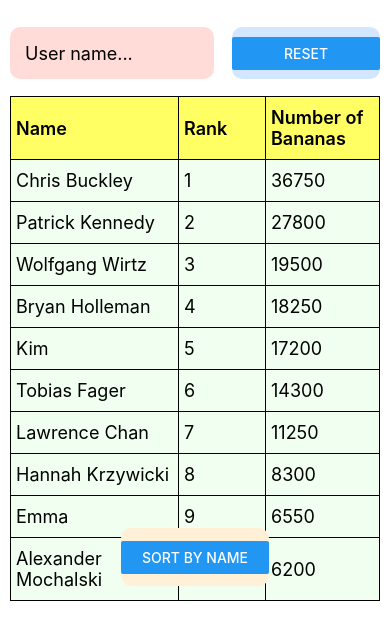
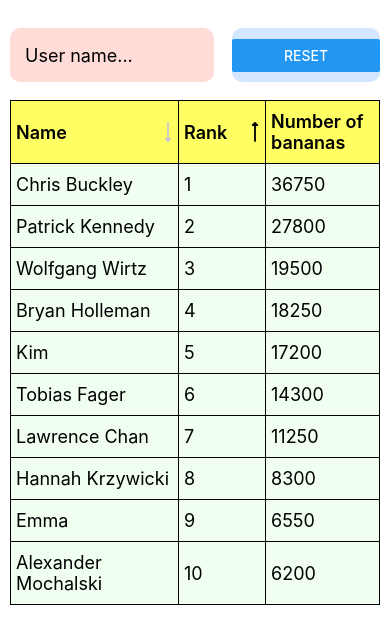
Before and after one commit to omarsalama98/CaseStudyLeaderboard, a React Native app: screen / in a window 390 px wide. Shown: the top 644 px of the page. Built offline with nearby package versions, Linux system fonts and the light colour scheme.

Commit message:
Updated UI and sorting capabilities

```diff
--- a/App.tsx
+++ b/App.tsx
@@ -1,5 +1,5 @@
 import React from 'react';
-import {SafeAreaView} from 'react-native';
+import {SafeAreaView, StyleSheet} from 'react-native';
 import LeaderboardScreen from './src/features/Leaderboard/LeaderboardScreen';
 import {Provider} from 'react-redux';
 import store from './src/store';
@@ -7,7 +7,7 @@ import store from './src/store';
 function App(): React.JSX.Element {
   return (
     <Provider store={store}>
-      <SafeAreaView>
+      <SafeAreaView style={styles.main_container}>
         <LeaderboardScreen />
       </SafeAreaView>
     </Provider>
@@ -15,3 +15,9 @@ function App(): React.JSX.Element {
 }
 
 export default App;
+
+const styles = StyleSheet.create({
+  main_container: {
+    flex: 1,
+  },
+});
--- a/src/components/DataTable/TableHeader.tsx
+++ b/src/components/DataTable/TableHeader.tsx
@@ -1,27 +1,64 @@
 import React from 'react';
-import {StyleSheet, Text, View} from 'react-native';
+import {StyleSheet, Text, TouchableOpacity, View} from 'react-native';
+import {useDispatch, useSelector} from 'react-redux';
+import {users_state_type} from '../../store/users_reducer';
+import {sort_by_type} from '../../data/users_data_helper';
+import {sortUsersByBananas, sortUsersByName} from '../../store/actions';
+import Arrow from '../Arrow';
 
-const TableHeader = (props: {
-  column_titles: string[];
-  cell_weights: number[];
-}) => {
-  return props.column_titles.length > 0 ? (
+const TableHeader = (props: {cell_weights: number[]}) => {
+  const sort_by: sort_by_type = useSelector((state: users_state_type) => {
+    return state.sort_by;
+  });
+  const dispatch = useDispatch();
+
+  const sortByName = () => {
+    if (sort_by.field !== 'name') {
+      dispatch(sortUsersByName('asc'));
+    } else {
+      if (sort_by.type === 'asc') {
+        dispatch(sortUsersByName('desc'));
+      } else {
+        dispatch(sortUsersByName('asc'));
+      }
+    }
+  };
+
+  const sortByRank = () => {
+    if (sort_by.field !== 'bananas') {
+      dispatch(sortUsersByBananas('desc'));
+    } else {
+      if (sort_by.type === 'asc') {
+        dispatch(sortUsersByBananas('desc'));
+      } else {
+        dispatch(sortUsersByBananas('asc'));
+      }
+    }
+  };
+
+  return (
     <View style={styles.container}>
-      {props.column_titles.map((title, index) => {
-        return (
-          <View
-            style={[
-              styles.cell,
-              {flex: props.cell_weights[index]},
-              index < 2 ? styles.border_end : {},
-            ]}
-            key={index}>
-            <Text style={styles.title}>{title}</Text>
-          </View>
-        );
-      })}
+      <TouchableOpacity
+        style={[styles.cell, {flex: props.cell_weights[0]}, styles.border_end]}
+        onPress={() => {
+          sortByName();
+        }}>
+        <Text style={styles.title}>{'Name'}</Text>
+        <Arrow sort_by={sort_by} column_field="name" />
+      </TouchableOpacity>
+      <TouchableOpacity
+        style={[styles.cell, {flex: props.cell_weights[1]}, styles.border_end]}
+        onPress={() => {
+          sortByRank();
+        }}>
+        <Text style={styles.title}>{'Rank'}</Text>
+        <Arrow sort_by={sort_by} column_field="bananas" />
+      </TouchableOpacity>
+      <View style={[styles.cell, {flex: props.cell_weights[2]}]}>
+        <Text style={styles.title}>{'Number of bananas'}</Text>
+      </View>
     </View>
-  ) : null;
+  );
 };
 
 export default TableHeader;
@@ -32,7 +69,9 @@ const styles = StyleSheet.create({
     backgroundColor: 'rgb(255, 255, 100)',
   },
   cell: {
-    justifyContent: 'center',
+    flexDirection: 'row',
+    alignItems: 'center',
+    justifyContent: 'space-between',
     paddingVertical: 10,
     paddingStart: 5,
   },
--- a/src/components/UsersTable.tsx
+++ b/src/components/UsersTable.tsx
@@ -21,10 +21,7 @@ const UsersTable = (props: {
 
   return props.table_entries.length > 0 ? (
     <View style={styles.container}>
-      <TableHeader
-        column_titles={['Name', 'Rank', 'Number of Bananas']}
-        cell_weights={CELL_WEIGHTS}
-      />
+      <TableHeader cell_weights={CELL_WEIGHTS} />
 
       {props.table_entries.map((user_entry, index) => {
         return (
--- a/src/data/users_data_helper.ts
+++ b/src/data/users_data_helper.ts
@@ -1,9 +1,17 @@
 import {RankedUser, User} from '../features/Leaderboard/types';
 
-export type sort_by = 'name' | 'bananas';
+export type sort_by_type = {
+  field: 'name' | 'bananas';
+  type: 'asc' | 'desc';
+};
+
+function cleanUsersData(users: User[]): User[] {
+  return users.filter(user => user.name !== '');
+}
 
 export function rankUsers(users: User[]): RankedUser[] {
-  const sorted_users = [...users].sort((user_1, user_2) => {
+  const clean_users = cleanUsersData(users);
+  const sorted_users = [...clean_users].sort((user_1, user_2) => {
     const difference = user_2.bananas - user_1.bananas;
     if (difference === 0) {
       return user_1.name > user_2.name ? 1 : -1;
@@ -19,15 +27,28 @@ export function rankUsers(users: User[]): RankedUser[] {
 
 export function sortUsers(
   users: RankedUser[],
-  sort_by_field: sort_by,
+  sort_by: sort_by_type,
 ): RankedUser[] {
-  switch (sort_by_field) {
+  switch (sort_by.field) {
     case 'name':
-      return [...users].sort((user_1, user_2) =>
-        user_1.name > user_2.name ? 1 : -1,
-      );
+      switch (sort_by.type) {
+        case 'asc':
+          return [...users].sort((user_1, user_2) =>
+            user_1.name > user_2.name ? 1 : -1,
+          );
+        case 'desc':
+          return [...users].sort((user_1, user_2) =>
+            user_2.name > user_1.name ? 1 : -1,
+          );
+      }
+      break;
     case 'bananas':
-      return [...users].sort((user_1, user_2) => user_1.rank - user_2.rank);
+      switch (sort_by.type) {
+        case 'asc':
+          return [...users].sort((user_1, user_2) => user_2.rank - user_1.rank);
+        case 'desc':
+          return [...users].sort((user_1, user_2) => user_1.rank - user_2.rank);
+      }
   }
 }
 
@@ -42,6 +63,14 @@ export function searchForUser(users: RankedUser[], search_query: string) {
   const search_query_lower = search_query.toLowerCase();
 
   let matching_index = -1;
+
+  // Check if user name exactly matches the search query
+  const exactly_matching_user_index = users.findIndex(user => {
+    return user.name.toLowerCase() === search_query_lower;
+  });
+  if (exactly_matching_user_index !== -1) {
+    return exactly_matching_user_index;
+  }
 
   // Find the first match where the search query matches
   //    the first part of a user's first or last name or both
--- a/src/features/Leaderboard/LeaderboardScreen.tsx
+++ b/src/features/Leaderboard/LeaderboardScreen.tsx
@@ -1,22 +1,33 @@
 import React, {useCallback, useEffect, useState} from 'react';
-import {Alert, Button, StyleSheet, TextInput, View} from 'react-native';
+import {
+  Alert,
+  Button,
+  Dimensions,
+  ScrollView,
+  StyleSheet,
+  TextInput,
+  View,
+} from 'react-native';
 import UsersTable from '../../components/UsersTable';
 import {RankedUser} from './types';
 import SearchIcon from '../../assets/SearchIcon';
 import {useDispatch, useSelector} from 'react-redux';
 import {sortUsersByName, sortUsersByBananas} from '../../store/actions';
 import {users_state_type} from '../../store/users_reducer';
-import {searchForUser, sort_by} from '../../data/users_data_helper';
+import {searchForUser, sort_by_type} from '../../data/users_data_helper';
 
 export default function LeaderboardScreen() {
   const [entries, setEntries] = useState<RankedUser[] | undefined>(undefined);
   const [search_query, setSearchQuery] = useState('');
   const [selected_user_index, setSelectedUserIndex] = useState<number>(-1);
-  const [sorting_field, setSortingField] = useState<sort_by>('bananas');
   const dispatch = useDispatch();
 
   const sorted_users = useSelector((state: users_state_type) => {
     return state.sorted_users;
+  });
+
+  const sort_by: sort_by_type = useSelector((state: users_state_type) => {
+    return state.sort_by;
   });
 
   const submitSearch = useCallback(
@@ -46,34 +57,35 @@ export default function LeaderboardScreen() {
   );
 
   const resetSearch = useCallback(() => {
+    setSelectedUserIndex(-1);
     if (sorted_users !== undefined) {
       setEntries(sorted_users.slice(0, 10));
     } else {
-      dispatch(sortUsersByBananas());
+      switch (sort_by.field) {
+        case 'bananas':
+          dispatch(sortUsersByBananas(sort_by.type));
+          break;
+        case 'name':
+          dispatch(sortUsersByName(sort_by.type));
+          break;
+      }
     }
-  }, [sorted_users, dispatch]);
+  }, [sorted_users, sort_by, dispatch]);
 
   useEffect(() => {
     if (sorted_users !== undefined) {
       setEntries(sorted_users.slice(0, 10));
     } else {
-      dispatch(sortUsersByBananas());
+      dispatch(sortUsersByBananas('desc'));
     }
   }, [sorted_users, dispatch]);
 
   useEffect(() => {
-    switch (sorting_field) {
-      case 'name':
-        dispatch(sortUsersByName());
-        break;
-      case 'bananas':
-        dispatch(sortUsersByBananas());
-        break;
-    }
-  }, [sorting_field, dispatch]);
+    setSelectedUserIndex(-1);
+  }, [sort_by]);
 
   return (
-    <View style={styles.screen_main_container}>
+    <ScrollView contentContainerStyle={styles.screen_main_container}>
       <View style={styles.search_main_container}>
         <View style={styles.search_input_container}>
           <SearchIcon width={28} height={28} />
@@ -103,32 +115,20 @@ export default function LeaderboardScreen() {
           />
         ) : null}
       </View>
-      <View style={styles.sort_button_container}>
-        <Button
-          title={
-            sorting_field === 'bananas' ? 'Sort by Name' : 'Sort by Bananas'
-          }
-          onPress={
-            sorting_field === 'bananas'
-              ? () => setSortingField('name')
-              : () => setSortingField('bananas')
-          }
-        />
-      </View>
-    </View>
+    </ScrollView>
   );
 }
 
 const styles = StyleSheet.create({
   screen_main_container: {
     padding: 10,
-    justifyContent: 'space-between',
+    flex: 1,
   },
   search_main_container: {
     flexDirection: 'row',
     justifyContent: 'space-between',
     alignItems: 'center',
-    height: '15%',
+    height: Dimensions.get('screen').height * 0.15,
   },
   search_input_container: {
     width: '55%',
@@ -152,16 +152,5 @@ const styles = StyleSheet.create({
     borderRadius: 10,
     justifyContent: 'center',
   },
-  leaderboard_table_container: {
-    height: '75%',
-  },
-  sort_button_container: {
-    width: '40%',
-    height: '10%',
-    borderColor: 'black',
-    backgroundColor: 'rgb(255, 240, 215)',
-    borderRadius: 10,
-    justifyContent: 'center',
-    alignSelf: 'center',
-  },
+  leaderboard_table_container: {},
 });
--- a/src/store/users_reducer.ts
+++ b/src/store/users_reducer.ts
@@ -1,4 +1,4 @@
-import {rankUsers, sortUsers} from '../data/users_data_helper';
+import {rankUsers, sortUsers, sort_by_type} from '../data/users_data_helper';
 import {RankedUser} from '../features/Leaderboard/types';
 import {action_type} from './actions';
 
@@ -7,30 +7,51 @@ const users_data = require('../data/leaderboard.json');
 export type users_state_type = {
   ranked_users: RankedUser[];
   sorted_users: undefined | RankedUser[];
+  sort_by: sort_by_type;
 };
 
 const initialState: users_state_type = {
   ranked_users: rankUsers(Object.values(users_data)),
   sorted_users: undefined,
+  sort_by: {field: 'bananas', type: 'desc'},
 };
 
 export default function usersReducer(
   state = initialState,
   action: action_type,
 ) {
+  let sort_by: sort_by_type = initialState.sort_by;
   switch (action.type) {
-    case 'sortUsers/name':
-      return {
-        ...state,
-        sorted_users: sortUsers(state.ranked_users, 'name'),
+    case 'sortUsers/name:asc':
+      sort_by = {
+        field: 'name',
+        type: 'asc',
       };
-
-    case 'sortUsers/bananas':
-      return {
-        ...state,
-        sorted_users: sortUsers(state.ranked_users, 'bananas'),
+      break;
+    case 'sortUsers/name:desc':
+      sort_by = {
+        field: 'name',
+        type: 'desc',
       };
+      break;
+    case 'sortUsers/bananas:asc':
+      sort_by = {
+        field: 'bananas',
+        type: 'asc',
+      };
+      break;
+    case 'sortUsers/bananas:desc':
+      sort_by = {
+        field: 'bananas',
+        type: 'desc',
+      };
+      break;
     default:
       return state;
   }
+  return {
+    ...state,
+    sorted_users: sortUsers(state.ranked_users, sort_by),
+    sort_by: sort_by,
+  };
 }
```
Also changed, not shown: src/store/actions.ts (+14 -5 lines).
